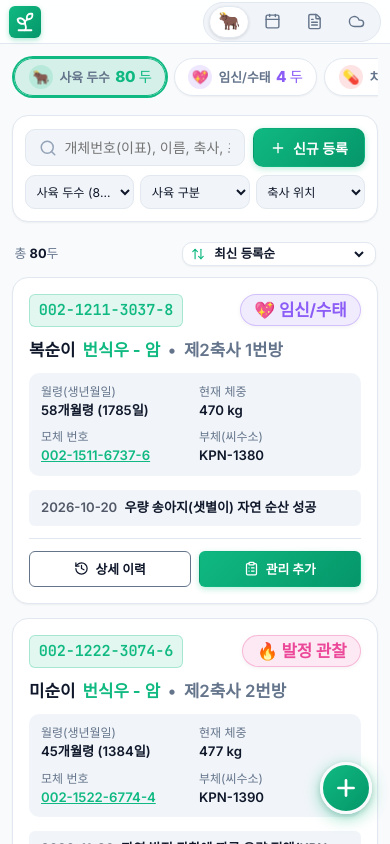
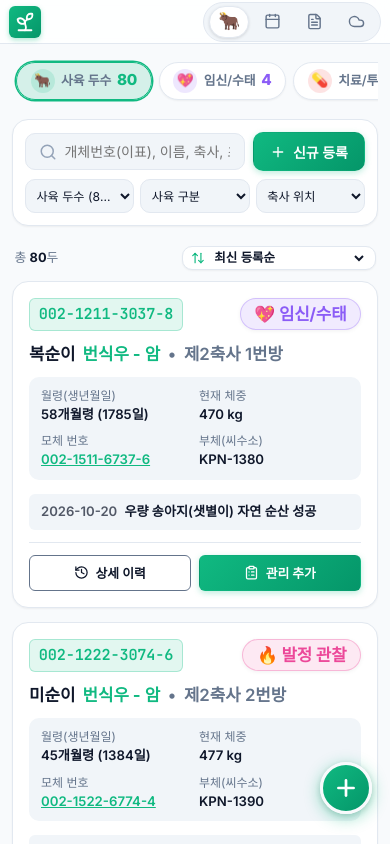
Before and after one commit to sysmedic/happy-farm, a React (Vite) app: page / in a window 390 px wide. Shown: the top 844 px of the page. Built offline with nearby package versions, Linux system fonts and the light colour scheme; a web font is replaced by a local one.

Commit message:
fix(dashboard): 칩 숫자 뒤 '두' 글자 제거 및 상단 테두리 클리핑(잘림) 완벽 해결

```diff
--- a/src/components/entities/EntityList.jsx
+++ b/src/components/entities/EntityList.jsx
@@ -308,7 +308,7 @@ export default function EntityList({
               style={active ? {
                 borderColor: cardDef.color,
                 background: cardDef.bg,
-                boxShadow: `0 0 0 2px ${cardDef.color}`
+                boxShadow: `0 0 0 1.5px ${cardDef.color}`
               } : {}}
               onClick={() => handleCardClick(cardDef.id)}
               title={`클릭 시 ${cardDef.label} 개체 필터링 (다시 누르면 해제)`}
@@ -325,7 +325,6 @@ export default function EntityList({
                 <span className="stat-label">{cardDef.label}</span>
                 <span className="stat-value" style={{ color: cardDef.color }}>
                   {val}
-                  <small style={{ fontSize: '0.9rem', fontWeight: 500 }}> 두</small>
                 </span>
               </div>
             </div>
--- a/src/index.css
+++ b/src/index.css
@@ -2417,11 +2417,11 @@ form.modal-content {
     display: flex !important;
     flex-direction: row !important;
     overflow-x: auto !important;
-    overflow-y: hidden !important;
+    overflow-y: visible !important;
     -webkit-overflow-scrolling: touch;
     gap: 0.45rem !important;
     margin-bottom: 0.75rem !important;
-    padding: 0.15rem 0.15rem 0.4rem 0.15rem !important;
+    padding: 0.35rem 0.25rem 0.45rem 0.25rem !important;
     scrollbar-width: none;
   }
 
```
